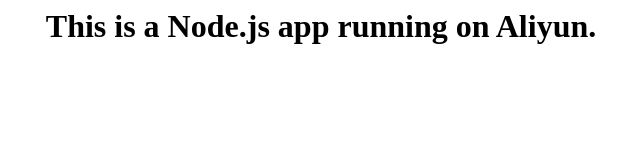
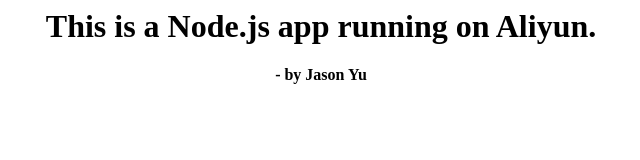
Before and after one commit to mytoughlife/aliyunapp, a website: page index.html in a window 1280 px wide. Shown: the full height of the page, 319-959 px from the left. Drawn offline with Linux system fonts and the light colour scheme.

Commit message:
Update index page

```diff
--- a/index.html
+++ b/index.html
@@ -4,4 +4,6 @@
     </head>
     <body>
         <h1 style="text-align: center">This is a Node.js app running on Aliyun.</h1>
-</body>
+        <h4 style="text-align: center">- by Jason Yu</h4>
+    </body>
+</html>
```
